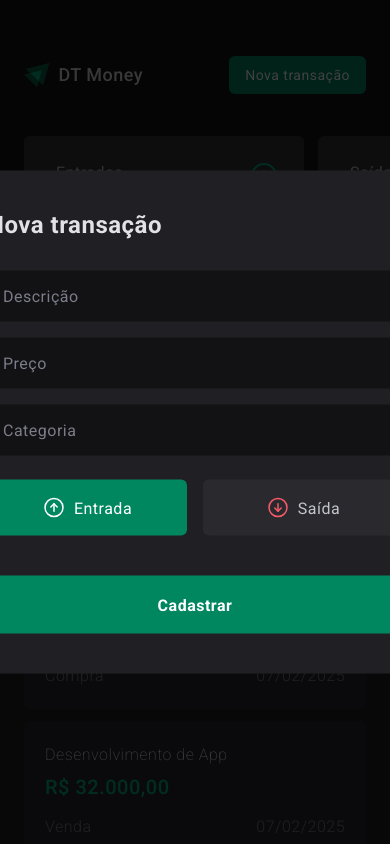
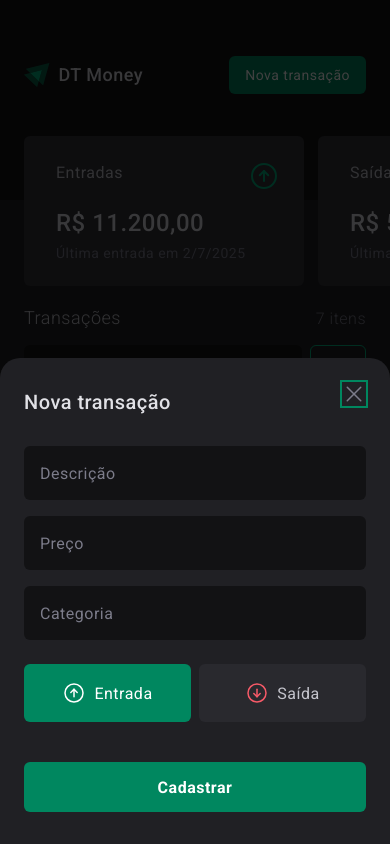
Before and after one commit to joaocruzzq/dt-money, a React (Vite) app: page / in a window 390 px wide. Both pictures are taken after a click on the button "Nova transação". Shown: the top 844 px of the page. Built offline with nearby package versions, Linux system fonts and the light colour scheme; data requests are answered from the project's data file.

Commit message:
aplicando responsividade no modal

```diff
--- a/server.json
+++ b/server.json
@@ -1,68 +1,60 @@
 {
   "transactions": [
     {
-      "id": 1,
-      "description": "Desenvolvimento de site",
-      "type": "income",
-      "category": "Venda",
-      "price": 14000,
-      "createdAt": "2025-02-05T11:45:30.5852"
+      "description": "Ignite Rocketseat",
+      "category": "Educação",
+      "price": 1980,
+      "type": "outcome",
+      "createdAt": "2025-02-07T19:01:55.239Z",
+      "id": 1
     },
     {
-      "id": 2,
-      "description": "Hambúrguer",
-      "type": "outcome",
-      "category": "Alimentação",
-      "price": 60,
-      "createdAt": "2025-02-03T22:30:30.5852"
+      "description": "Desenvolvimento de site",
+      "category": "Venda",
+      "price": 3200,
+      "type": "income",
+      "createdAt": "2025-02-07T19:02:24.969Z",
+      "id": 2
     },
     {
-      "id": 3,
-      "description": "Ignite Rocketseat",
+      "description": "Pastel e caldo de cana",
+      "category": "Alimentação",
+      "price": 19.9,
       "type": "outcome",
-      "category": "Educação",
-      "price": 1980,
-      "createdAt": "2025-02-03T22:30:30.5852"
+      "createdAt": "2025-02-07T19:05:33.266Z",
+      "id": 3
     },
     {
-      "description": "Quitação de dívida no Banco",
-      "category": "Contas",
-      "price": 15000,
+      "description": "Celular novo",
+      "category": "Eletrônico",
+      "price": 3200,
       "type": "outcome",
-      "createdAt": "2025-02-06T18:02:01.173Z",
+      "createdAt": "2025-02-07T19:06:20.481Z",
       "id": 4
     },
     {
-      "description": "Herança de Titia",
-      "category": "Bonus",
-      "price": 20000,
+      "description": "Bônus empresarial",
+      "category": "Bônus",
+      "price": 3500,
       "type": "income",
-      "createdAt": "2025-02-06T18:04:55.712Z",
+      "createdAt": "2025-02-07T19:07:00.194Z",
       "id": 5
     },
     {
-      "description": "Desenvolvimento de App",
+      "description": "Desenvolvimento de app",
       "category": "Venda",
-      "price": 32000,
+      "price": 4500,
       "type": "income",
-      "createdAt": "2025-02-07T14:24:57.781Z",
+      "createdAt": "2025-02-07T19:07:52.698Z",
       "id": 6
     },
     {
-      "description": "Desenvolvimento de App",
-      "category": "Compra",
-      "price": 32000,
+      "description": "Luz",
+      "category": "Conta",
+      "price": 320,
       "type": "outcome",
-      "createdAt": "2025-02-07T16:06:41.136Z",
+      "createdAt": "2025-02-07T19:08:24.671Z",
       "id": 7
-    },
-    {
-      "description": "Desenvolvimento de App",
-      "category": "Compra",
-      "price": 32000,
-      "type": "outcome",
-      "createdAt": "2025-02-07T16:06:56.882Z",
-      "id": 8
     }
   ]
 }
--- a/src/components/new-transaction-modal/index.tsx
+++ b/src/components/new-transaction-modal/index.tsx
@@ -65,6 +65,7 @@ export function NewTransactionModal() {
 
                <input
                required
+               step="0.01"
                type="number"
                placeholder="Preço"
                {...register("price", {valueAsNumber: true})}
--- a/src/components/new-transaction-modal/styles.ts
+++ b/src/components/new-transaction-modal/styles.ts
@@ -15,7 +15,7 @@ export const Overlay = styled(Dialog.Overlay)`
 `
 
 export const Content = styled(Dialog.Content)`
-   min-width: 32rem;
+   width: 32rem;
 
    position: fixed;
    padding: 2.5rem 3rem;
@@ -75,6 +75,37 @@ export const Content = styled(Dialog.Content)`
          }
       }
    }
+
+   @media(max-width: 768px) {
+      display: grid;
+      position: fixed;
+
+      top: 100%;
+      left: 50%;
+      transform: translate(-50%, -100%);
+
+      width: 100%;
+      padding: 2rem 1.5rem;
+
+      border-top-left-radius: 1.25rem;
+      border-top-right-radius: 1.25rem;
+
+      border-bottom-left-radius: 0;
+      border-bottom-right-radius: 0;
+
+      h2 {
+         font-weight: 500;
+         font-size: 1.25rem;
+      }
+
+      form > input {
+         height: 3.375rem;
+      }
+
+      form > button[type = "submit"] {
+         height: 3.125rem;
+      }
+   }
 `
 
 export const CloseButton = styled(Dialog.Close)`
@@ -98,6 +129,10 @@ export const TransactionType = styled(RadioGroup.Root)`
 
    gap: 1rem;
    margin-top: 0.5rem;
+
+   @media(max-width: 768px) {
+      column-gap: 0.5rem;
+   }
 `
 
 interface TransactionTypeButtonProps {
@@ -111,6 +146,7 @@ export const TransactionTypeButton = styled(RadioGroup.Item)<TransactionTypeButt
    justify-content: center;
 
    cursor: pointer;
+   height: 3.625rem;
 
    gap: 0.5rem;
    padding: 1rem;
--- a/src/components/summary/index.tsx
+++ b/src/components/summary/index.tsx
@@ -18,7 +18,10 @@ export function Summary() {
             </header>
 
             <strong>{priceFormatter.format(summary.income)}</strong>
-            <span className="mobile-span">Última entrada em {lastIncomeFormattedDate}</span>
+
+            <span className="mobile-span">
+               Última entrada em {lastIncomeFormattedDate ? lastIncomeFormattedDate : "—"}
+            </span>
          </SummaryCard>
 
          <SummaryCard>
@@ -28,7 +31,10 @@ export function Summary() {
             </header>
 
             <strong>{priceFormatter.format(summary.outcome)}</strong>
-            <span className="mobile-span">Última saída em {lastOutcomeFormattedDate}</span>
+
+            <span className="mobile-span">
+               Última saída em {lastOutcomeFormattedDate ? lastOutcomeFormattedDate : "—"}
+            </span>
          </SummaryCard>
 
          <SummaryCard variant={summary.total > 0 ? "green" : "red"}>
@@ -38,7 +44,11 @@ export function Summary() {
             </header>
 
             <strong>{priceFormatter.format(summary.total)}</strong>
-            <span className="mobile-span">De {firstTransactionDate} até {lastTransactionDate}</span>
+
+            <span className="mobile-span">
+               De {firstTransactionDate ? firstTransactionDate : "— "}
+               até {lastTransactionDate ? lastTransactionDate : "—"}
+            </span>
          </SummaryCard>
       </SummaryContainer>
    )
--- a/src/pages/transactions/components/pagination/index.tsx
+++ b/src/pages/transactions/components/pagination/index.tsx
@@ -19,6 +19,8 @@ export function Pagination() {
          tablePagination(currentPage - 1)
       }
    }
+   console.log("currentPage:", currentPage, "totalPages:", totalPages);
+
 
    const pages = Array.from({ length: totalPages }, (_, index) => index + 1)
 
@@ -34,7 +36,7 @@ export function Pagination() {
             </PaginationIndicator>
          ))}
 
-         <button disabled={currentPage === totalPages} onClick={handleNextPage}>
+         <button disabled={currentPage === totalPages || totalPages === 0 || totalPages === 1} onClick={handleNextPage}>
             <CaretRight size={24} weight="bold" />
          </button>
       </PaginationContainer>
```
